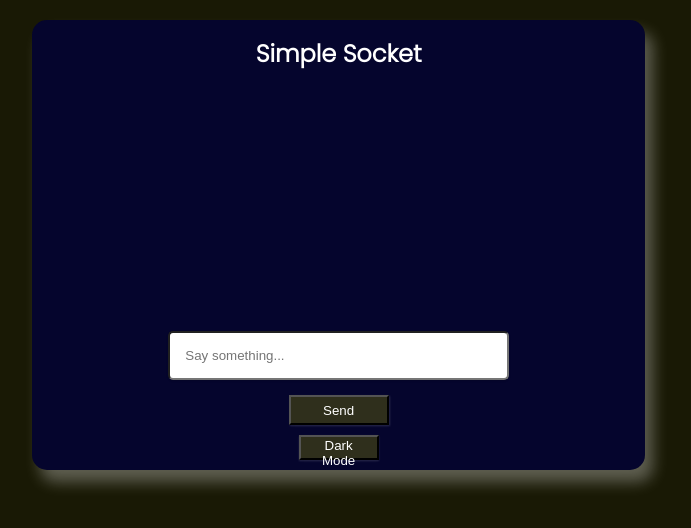
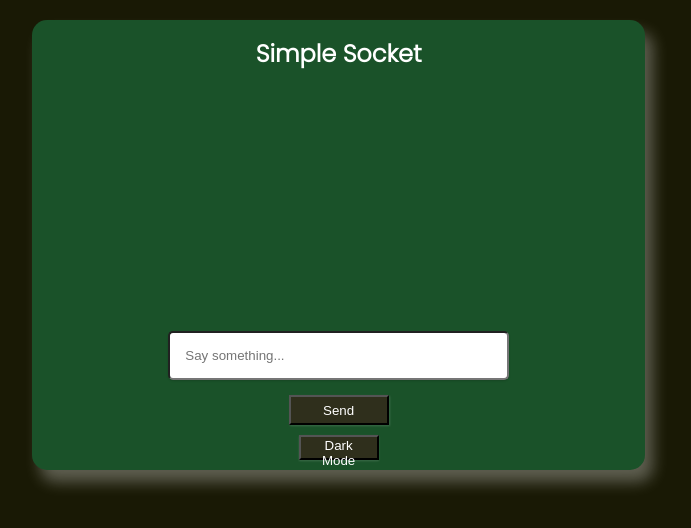
Before and after one commit to WabaScript/sockettesting, a website: page index.html in a window 1280 px wide. Both pictures are taken after a click on the button "Dark Mode". Shown: the whole page, without its empty margins (352-1043 px from the left). Drawn offline with Linux system fonts and the light colour scheme.

Commit message:
new dark color

```diff
--- a/public/style.css
+++ b/public/style.css
@@ -35,7 +35,7 @@ h1 {
     flex-direction: column;
     height: 450px;
     width: 70%;
-    background-color: #05052d !important;
+    background-color: #1a5229 !important;
     border-radius: 15px;
     box-shadow: 8px 12px 15px 0px rgba(255,255,255,0.3) !important;
     color: white !important;
@@ -51,7 +51,7 @@ h1 {
     height: 250px;
     overflow: scroll;
     width: 50%;
-    background-color: #05052d !important;
+    background-color: #1a5229 !important;
 }
 
 /* Hover flow */
```
